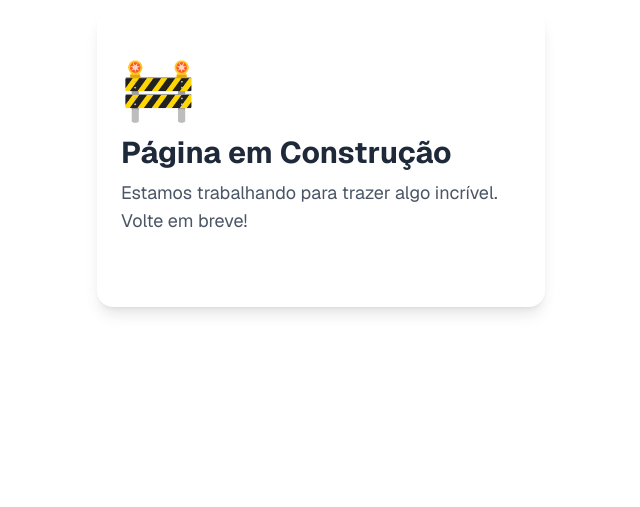
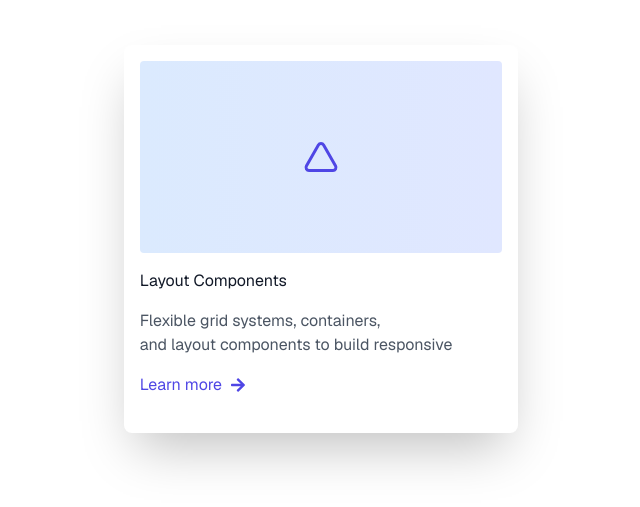
Before and after one commit to IagoRamone/portal_fonte, a Next.js app: page / in a window 1280 px wide. Shown: the part 241-748 px from the top of the page, without its empty margins (319-959 px from the left). Built offline with nearby package versions, Linux system fonts and the light colour scheme.

Commit message:
feat: implementar componente Card com layout e ícones

```diff
--- a/src/app/(publics)/page.tsx
+++ b/src/app/(publics)/page.tsx
@@ -1,23 +1,11 @@
+import React from 'react'
 import { classNames } from '@/utils/classNames'
+import Card from '@/components/Card-featured'
 
 export default function Home() {
   return (
-    <div className="grid bg-white grid-rows-[20px_1fr_20px] items-center justify-items-center min-h-screen p-8 pb-20 gap-16 sm:p-20 font-[family-name:var(--font-geist-sans)]">
-      <main
-        className={classNames([
-          'flex flex-col gap-[32px] row-start-2 items-center sm:items-start',
-        ])}
-      >
-        <section className="max-w-md mx-auto px-6 py-12 bg-white rounded-2xl shadow-lg">
-          <div className="text-6xl mb-4">🚧</div>
-          <h1 className="text-3xl font-bold mb-2 text-gray-800">
-            Página em Construção
-          </h1>
-          <p className="text-gray-600 text-lg mb-6">
-            Estamos trabalhando para trazer algo incrível. Volte em breve!
-          </p>
-        </section>
-      </main>
+    <div className="grid bg-white  items-center justify-items-center min-h-screen p-8 pb-20 gap-16 sm:p-20 font-[family-name:var(--font-geist-sans)]">
+        <Card />
     </div>
   )
 }
--- /dev/null
+++ b/src/components/Card-featured/index.tsx
@@ -0,0 +1,46 @@
+import React from "react";
+import { FaArrowRight } from "react-icons/fa";
+import { LuTriangle } from "react-icons/lu";
+
+
+export default function Card() {
+  return (
+    <>
+      <div className="flex items-center justify-center min-h-screen">
+        <div className="w-[394.66px] h-[388px] bg-[#FFFFFF] rounded-[8px] border-solid-[1px] flex flex-col gap-4 p-4 shadow-2xl">
+          <div className="flex justify-center">
+            <div className="w-[366.66px] h-[192px] object-cover rounded bg-linear-to-r from-[#DBEAFE] to-[#E0E7FF]">
+              <div className="flex items-center justify-center w-full h-full">
+                <LuTriangle
+                  className="w-[36px] h-[36px] "
+                  color="#4F46E5"
+                /> {/* Icone exemple */}
+              </div>
+            </div>
+          </div>
+          <div className="">
+            <h3
+              style={{ color: "#111827", fontFamily: "Roboto 700" }}
+            >
+              Layout Components
+            </h3>
+          </div>
+          <div>
+            <p style={{ color: "#4B5563" }}>
+              Flexible grid systems, containers,
+            </p>
+            <p style={{ color: "#4B5563" }}>
+              and layout components to build responsive
+            </p>
+          </div>
+          <div className="flex items-center gap-2">
+            <span style={{ color: "#4F46E5" }}>
+              Learn more
+            </span>
+            <FaArrowRight style={{ color: "#4F46E5" }}/>
+          </div>
+        </div>
+      </div>
+    </>
+  );
+}
--- a/src/components/core/Icon/index.tsx
+++ /dev/null
@@ -1,33 +0,0 @@
-import React from 'react'
-import * as FontAwesome from 'react-icons/fa'
-import * as MaterialDesign from 'react-icons/md'
-
-export const icons = {
-  ...MaterialDesign,
-  ...FontAwesome,
-}
-
-export type IconNameProps = keyof typeof icons
-
-export type IconsProps = {
-  name: IconNameProps
-  className?: string
-  size?: number
-  color?: string
-}
-
-export default function Icon({
-  name,
-  size = 32,
-  className = '',
-  ...props
-}: IconsProps) {
-  const IconFromName = icons[name || 'MdOutlineImage']
-  return (
-    <IconFromName
-      {...props}
-      style={{ width: size, height: 'auto' }}
-      className={className}
-    />
-  )
-}
```
